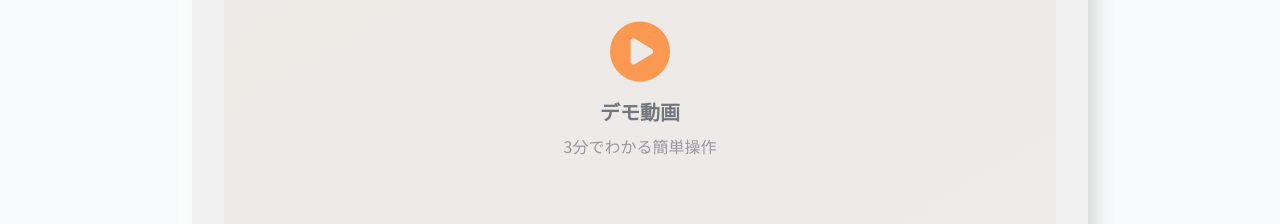
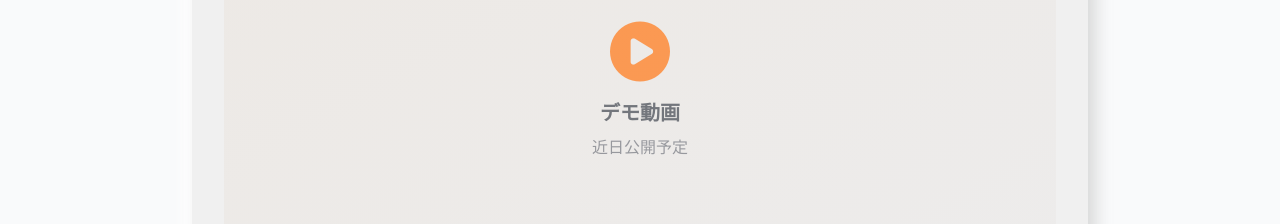
Before and after one commit to snomura0128/rakuraku-league, a Next.js app: page / in a window 1280 px wide. Shown: the part 1260-1484 px from the top of the page. Built offline with nearby package versions, Linux system fonts and the light colour scheme.

Commit message:
fix: Update demo video description to indicate upcoming release

```diff
--- a/src/app/page.tsx
+++ b/src/app/page.tsx
@@ -142,8 +142,7 @@ export default function HomePage() {
 									<div className="text-center">
 										<i className="fas fa-play-circle text-6xl text-orange-500 mb-4"></i>
 										<h3 className="text-xl font-semibold text-gray-700 mb-2">デモ動画</h3>
-										<p className="text-gray-500">3分でわかる簡単操作</p>
-									</div>
+										<p className="text-gray-500">近日公開予定</p>									</div>
 
 									{/* Video placeholder overlay */}
 									<div className="absolute inset-0 bg-gradient-to-br from-orange-100 to-orange-50 opacity-30"></div>
```
